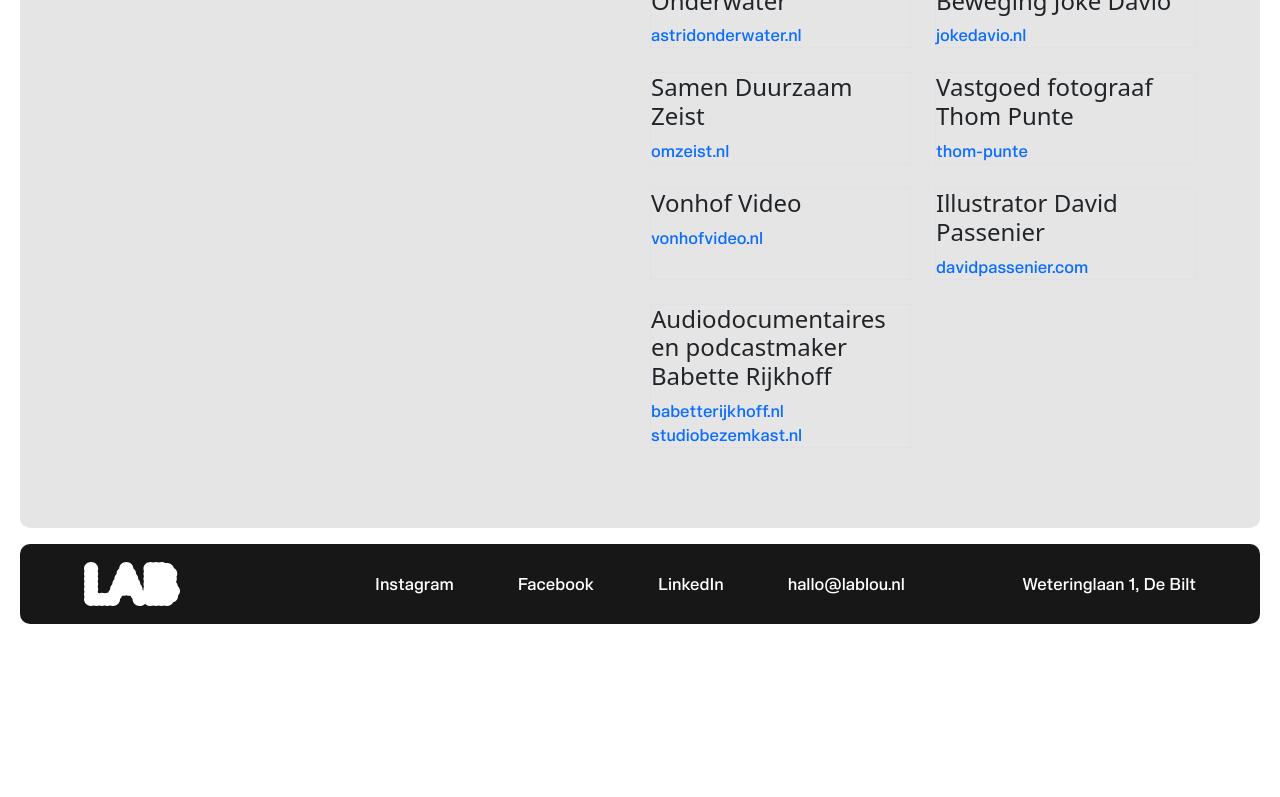
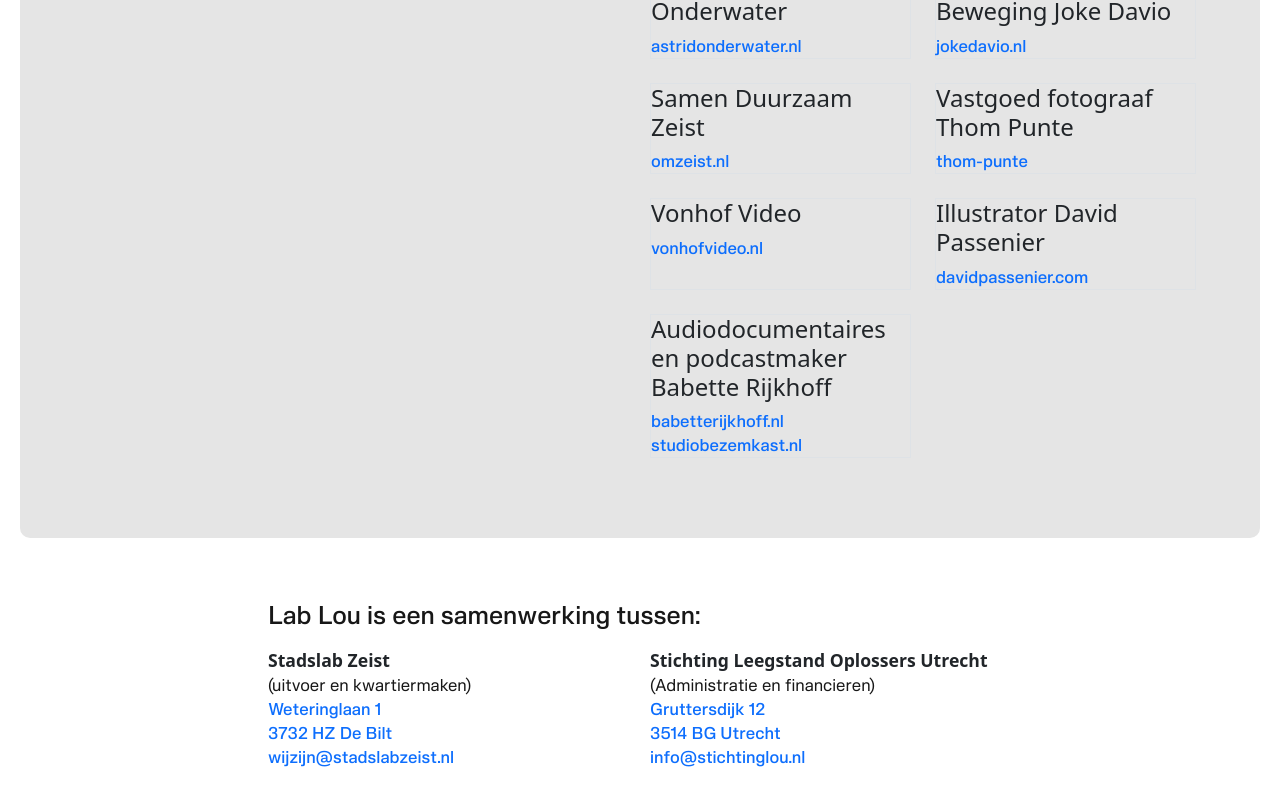
Before and after one commit to Rubenoo/lablou, a React (Vite) app: page /#/over in a window 1280 px wide. Shown: the part 2748-3545 px from the top of the page. Before the commit the page ends 3392 px from the top, so only its background shows below. Built offline with nearby package versions, Linux system fonts and the light colour scheme.

Commit message:
Update over ons pagina

```diff
--- a/src/components/OverOnsBlock/OverOnsBlock.tsx
+++ b/src/components/OverOnsBlock/OverOnsBlock.tsx
@@ -67,10 +67,9 @@ const OverOnsBlock: React.FunctionComponent = () => {
           }
           target={"_blank"}
         >
-          Weteringlaan 1 3732 <br />
-          HZ De Bilt
+          Weteringlaan 1 <br />
+          3732 HZ De Bilt
         </a>
-        <p />
         <a className={"d-block"} href="mailto:hallo@lablou.nl">
           hallo@lablou.nl
         </a>
--- a/src/components/OverOnsBlock/styles.scss
+++ b/src/components/OverOnsBlock/styles.scss
@@ -5,6 +5,12 @@
     @media (max-width: 991px) {
       margin-block-end: 1.25rem;
     }
+  }
+  a {
+    margin-block: 0.5rem;
+  }
+  b {
+    font-size: 1.1rem;
   }
   h1 {
     text-align: center;
--- /dev/null
+++ b/src/components/SamenwerkingBlock/SamenwerkingBlock.tsx
@@ -0,0 +1,43 @@
+import "./styles.scss";
+import React from "react";
+
+const SamenwerkingBlock: React.FunctionComponent = () => {
+  return (
+    <section className={"samenwerking-container"}>
+      <h2>Lab Lou is een samenwerking tussen:</h2>
+      <div className={"samenwerking-grid"}>
+        <address>
+          <b>Stadslab Zeist</b>
+          <p>(uitvoer en kwartiermaken)</p>
+          <a
+            href={
+              "https://www.google.com/maps/search/?api=1&query=Weteringlaan+1,+3732HZ+De+Bilt"
+            }
+            target={"_blank"}
+          >
+            Weteringlaan 1 <br />
+            3732 HZ De Bilt
+          </a>
+          <br />
+          <a href="mailto:wijzijn@stadslabzeist.nl">wijzijn@stadslabzeist.nl</a>
+        </address>
+        <address>
+          <b>Stichting Leegstand Oplossers Utrecht</b>
+          <p>(Administratie en financieren)</p>
+          <a
+            href={
+              "https://www.google.com/maps/search/?api=1&query=Gruttersdijk+12,+3514+BG+Utrecht"
+            }
+            target={"_blank"}
+          >
+            Gruttersdijk 12 <br />
+            3514 BG Utrecht
+          </a>
+          <p />
+          <a href="mailto:info@stichtinglou.nl">info@stichtinglou.nl</a>
+        </address>
+      </div>
+    </section>
+  );
+};
+export default SamenwerkingBlock;
--- /dev/null
+++ b/src/components/SamenwerkingBlock/styles.scss
@@ -0,0 +1,42 @@
+.samenwerking-container {
+  p,
+  b {
+    display: block;
+    margin: 0;
+  }
+  p {
+    font-size: 1rem;
+  }
+  b {
+    font-size: 1.1rem;
+  }
+  h1 {
+    text-align: center;
+    margin-block-end: 2.5rem;
+    @media (max-width: 991px) {
+      margin-block-end: 1.25rem;
+    }
+  }
+  h2 {
+    color: var(--zwart);
+    margin-block-end: 1rem;
+    font-size: 1.5rem;
+
+    @media (max-width: 991px) {
+      margin-block-end: 1rem;
+      font-size: 1.25rem;
+    }
+  }
+
+  .samenwerking-grid {
+    display: grid;
+    grid-template-columns: 1fr 1fr;
+    grid-gap: 20px;
+    @media (max-width: 991px) {
+      //padding-block: 2rem;
+      //padding-inline: 1.5rem;
+      grid-template-columns: 1fr;
+      grid-gap: 20px;
+    }
+  }
+}
--- a/src/pages/OverHetLab/OverHetLab.tsx
+++ b/src/pages/OverHetLab/OverHetLab.tsx
@@ -2,6 +2,7 @@ import { TerugKnop } from "../../components/TerugKnop/TerugKnop.tsx";
 import OverOnsBlock from "../../components/OverOnsBlock/OverOnsBlock.tsx";
 import "./styles.scss";
 import OnzeLaborantenBlock from "../../components/OnzeLaborantenBlock/OnzeLaborantenBlock.tsx";
+import SamenwerkingBlock from "../../components/SamenwerkingBlock/SamenwerkingBlock.tsx";
 
 const OverHetLab: React.FunctionComponent = () => {
   return (
@@ -11,6 +12,10 @@ const OverHetLab: React.FunctionComponent = () => {
         <OverOnsBlock />
       </div>
       <OnzeLaborantenBlock />
+      <div className={"over-ons"}>
+        <div />
+        <SamenwerkingBlock />
+      </div>
     </main>
   );
 };
```
